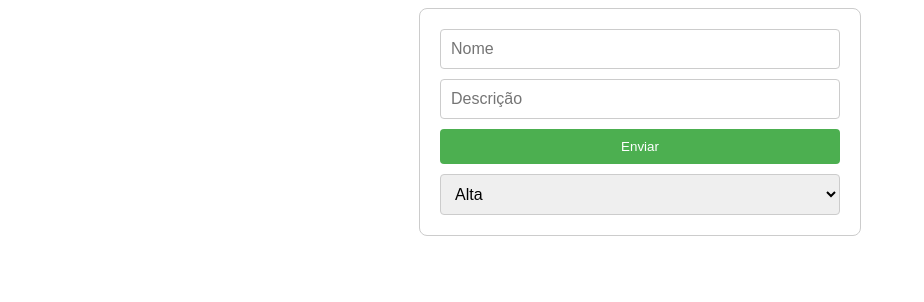
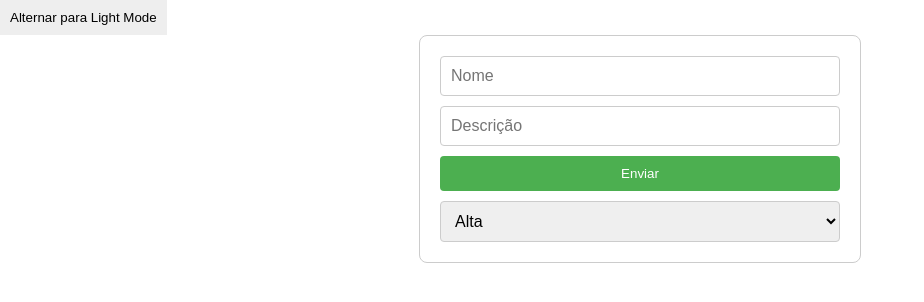
Before and after one commit to lwkas-gabriel/crud-app, a React (Vite) app: page / in a window 1280 px wide. Shown: the top 302 px of the page, without its empty margins (0-924 px from the left). Built offline with nearby package versions, Linux system fonts and the light colour scheme.

Commit message:
css(temas): criando e ajustando o tema de light e dark da aplicacão

```diff
--- a/src/App.tsx
+++ b/src/App.tsx
@@ -1,7 +1,14 @@
 import { ItemForm } from "./components/ItemForm";
+import { ThemeToggle } from "./components/ThemeToggle";
+import { ThemeContextProvider } from "./contexts/ThemeContext";
+import { GlobalStyle } from "./styles/global";
 
 export function App() {
   return (
-    <ItemForm />
+    <ThemeContextProvider>
+      <GlobalStyle/>
+      <ThemeToggle />
+      <ItemForm />
+    </ThemeContextProvider>
   )
 }
--- a/src/components/ThemeToggle/index.tsx
+++ b/src/components/ThemeToggle/index.tsx
@@ -1,3 +1,12 @@
+import { useContext } from "react";
+import { ThemeContext } from "../../contexts/ThemeContext";
+
 export function ThemeToggle(){
-    return <h1>ThemeToggle</h1>
+    const { theme, toggleTheme } = useContext(ThemeContext);
+
+    return (
+        <button onClick={toggleTheme}>
+            Alternar para {theme === 'light' ? 'Dark' : 'Light'} Mode
+        </button>
+    );
 }
--- a/src/contexts/ThemeContext.tsx
+++ b/src/contexts/ThemeContext.tsx
@@ -1,26 +1,28 @@
 import { createContext, ReactNode, useState } from "react";
+import { dark, light, ThemeType } from "../styles/themes/defaultTheme";
+import { ThemeProvider } from "styled-components";
 
 interface ThemeProviderProps{
     children: ReactNode;
 }
 
-interface ThemeContextData {
-    theme: 'light' | 'dark';
+interface ThemeContextType {
+    theme: ThemeType;
     toggleTheme: () => void;
   }
 
-const ThemeContext = createContext<ThemeContextData>({} as ThemeContextData);
+export const ThemeContext = createContext<ThemeContextType>({} as ThemeContextType);
 
-export function ThemeProvider({children}: ThemeProviderProps){
-    const [theme, setTheme] = useState<'light' | 'dark'>('light');
+export function ThemeContextProvider({children}: ThemeProviderProps){
+    const [theme, setTheme] = useState<ThemeType>(light);
 
     function toggleTheme(){
-        setTheme(state => (state === 'light' ? 'dark' : 'light'));
+        setTheme(state => (state.mode === 'light' ? dark : light));
     };
 
     return (
         <ThemeContext.Provider value={{theme, toggleTheme}}>
-            {children}
+            <ThemeProvider theme={theme}>{children}</ThemeProvider>
         </ThemeContext.Provider>
     );
 }
--- /dev/null
+++ b/src/styles/global.ts
@@ -0,0 +1,19 @@
+import { createGlobalStyle } from 'styled-components';
+
+export const GlobalStyle = createGlobalStyle`
+  body {
+    margin: 0;
+    padding: 0;
+    font-family: 'Roboto', sans-serif;
+    background-color: ${({ theme }) => theme.background};
+    color: ${({ theme }) => theme.text};
+  }
+
+  button {
+    background-color: ${({ theme }) => theme.buttonBackground};
+    color: ${({ theme }) => theme.buttonText};
+    border: none;
+    padding: 10px;
+    cursor: pointer;
+  }
+`;
--- /dev/null
+++ b/src/styles/themes/defaultTheme.ts
@@ -0,0 +1,17 @@
+export const light = {
+  mode: 'light',
+  background: '#ffffff',
+  text: '#121212',
+  buttonBackground: '#eeeeee',
+  buttonText: '#000000',
+};
+
+export const dark = {
+  mode: 'dark',
+  background: '#121212',
+  text: '#ffffff',
+  buttonBackground: '#333333',
+  buttonText: '#ffffff',
+};
+
+export type ThemeType = typeof light;
```
Also changed, not shown: src/components/ThemeToggle/styles.ts (+14 -0 lines).
